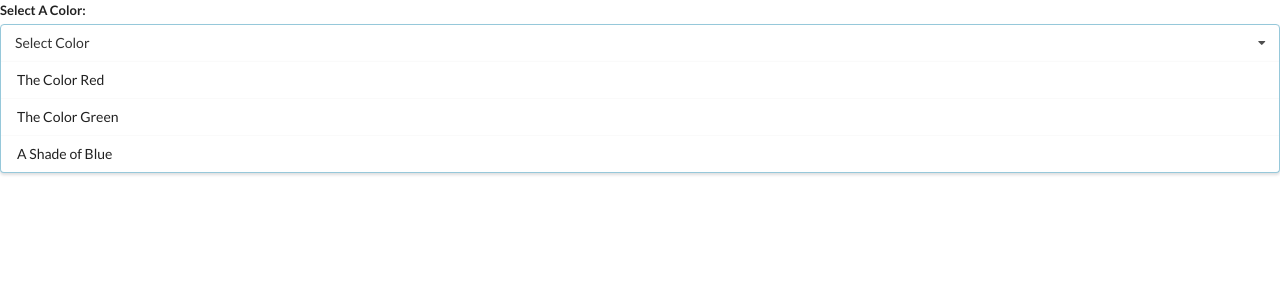
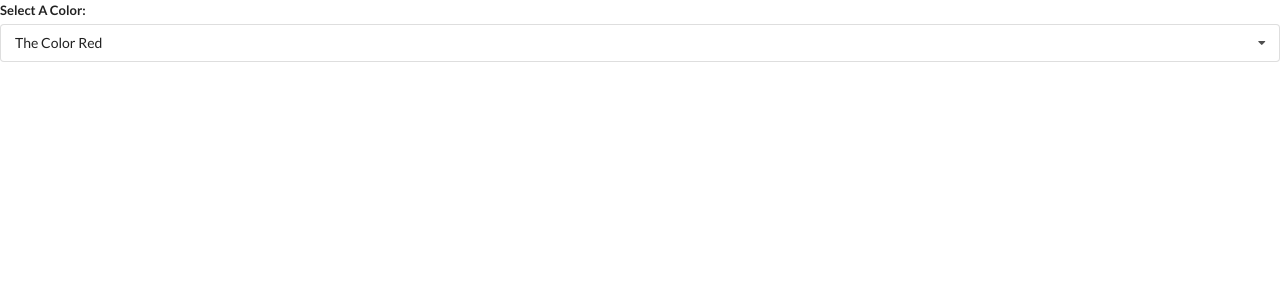
Before and after one commit to CoreyMiller85/widgets, a React (Create React App) app: page / in a window 1280 px wide. Shown: the top 300 px of the page. Built offline with nearby package versions, Linux system fonts and the light colour scheme.

Commit message:
add hiding of dropdown when option is selected

```diff
--- a/src/App.js
+++ b/src/App.js
@@ -1,4 +1,4 @@
-import React from "react";
+import React, { useState } from "react";
 import Accordion from "./component/Accordion";
 import Search from "./component/Search";
 import Dropdown from "./component/Dropdown";
@@ -34,9 +34,15 @@
 ];
 
 const App = () => {
+  const [selected, setSelected] = useState(options[0]);
+
   return (
     <div>
-      <Dropdown options={options} />
+      <Dropdown
+        options={options}
+        selected={selected}
+        onSelectedChange={setSelected}
+      />
       {/* <Accordion items={items} /> */}
     </div>
   );
--- a/src/component/Dropdown.js
+++ b/src/component/Dropdown.js
@@ -1,9 +1,18 @@
-import React from "react";
+import React, { useState } from "react";
 
-const Dropdown = ({ options }) => {
+const Dropdown = ({ options, selected, onSelectedChange }) => {
+  const [open, setOpen] = useState(false);
+
   const renderedOptions = options.map((option) => {
+    if (option.value === selected.value) {
+      return null;
+    }
     return (
-      <div key={option.value} className="item">
+      <div
+        key={option.value}
+        className="item"
+        onClick={() => onSelectedChange(option)}
+      >
         {option.label}
       </div>
     );
@@ -15,10 +24,15 @@
         <label htmlFor="" className="label">
           Select A Color:
         </label>
-        <div className="ui selection dropdown visible active">
+        <div
+          onClick={() => setOpen(!open)}
+          className={`ui selection dropdown ${open ? "visible active" : ""}`}
+        >
           <i className="dropdown icon"></i>
-          <div className="text">Select Color</div>
-          <div className="menu visible transition">{renderedOptions}</div>
+          <div className="text">{selected.label}</div>
+          <div className={`menu ${open ? "visible transition" : ""}`}>
+            {renderedOptions}
+          </div>
         </div>
       </div>
     </div>
```
Also changed, not shown: 1 other file (tests, documents, lock files or other folders).
